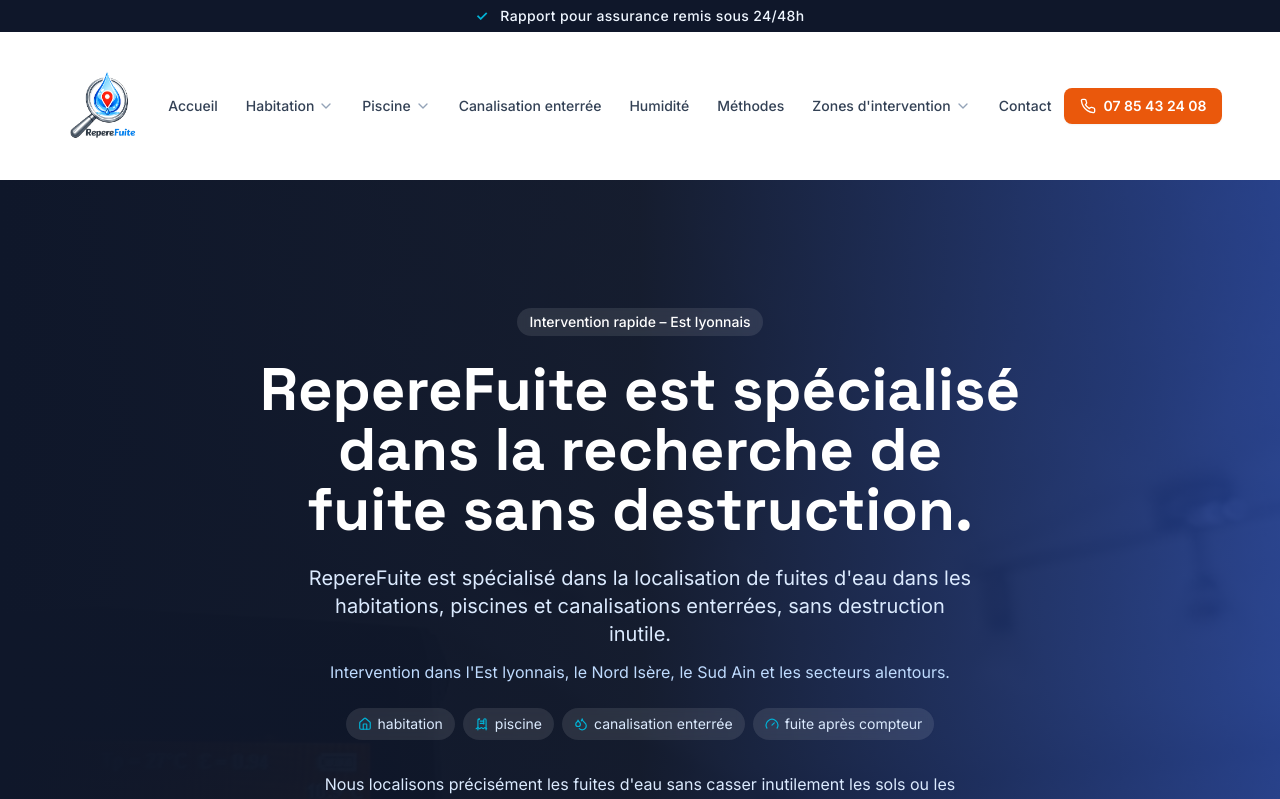
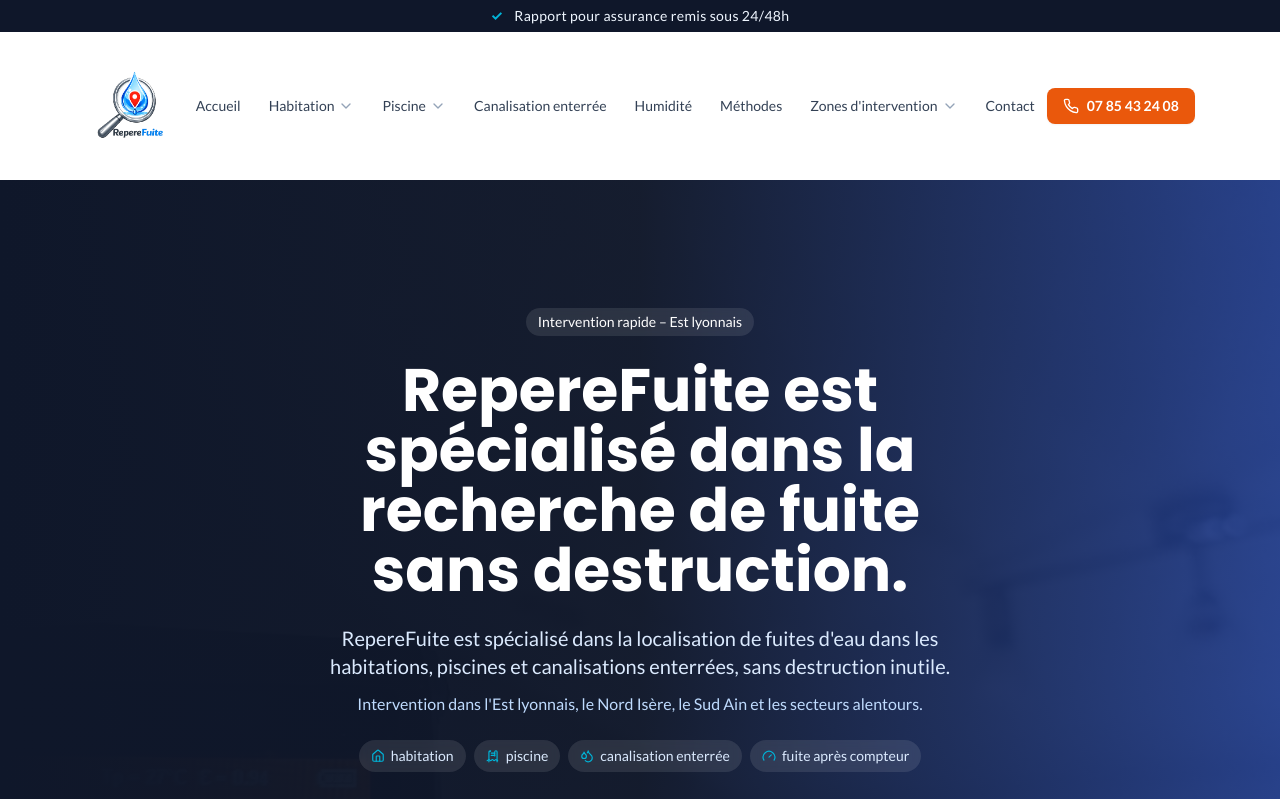
Before and after one commit to enzotrade11/reperefuite, a Next.js app: page / in a window 1280 px wide. Shown: the top 799 px of the page. Built offline with nearby package versions, Linux system fonts and the light colour scheme.

Commit message:
fix: correction page

```diff
--- a/src/app/layout.tsx
+++ b/src/app/layout.tsx
@@ -1,19 +1,21 @@
 import type { Metadata } from 'next'
-import { Space_Grotesk, Inter } from 'next/font/google'
+import { Poppins, Lato } from 'next/font/google'
 import Header from '@/components/layout/Header'
 import Footer from '@/components/layout/Footer'
 import FloatingCTA from '@/components/ui/FloatingCTA'
 import GoogleReviews from '@/components/sections/GoogleReviews'
 import '@/styles/globals.css'
 
-const spaceGrotesk = Space_Grotesk({
+const poppins = Poppins({
   subsets: ['latin'],
+  weight: ['400', '600', '700'],
   variable: '--font-heading',
   display: 'swap',
 })
 
-const inter = Inter({
+const lato = Lato({
   subsets: ['latin'],
+  weight: ['400', '700'],
   variable: '--font-inter',
   display: 'swap',
 })
@@ -61,7 +63,7 @@
   children: React.ReactNode
 }) {
   return (
-    <html lang="fr" className={`${spaceGrotesk.variable} ${inter.variable}`}>
+    <html lang="fr" className={`${poppins.variable} ${lato.variable}`}>
       <body className="font-sans">
         <Header />
         <main>{children}</main>
```
